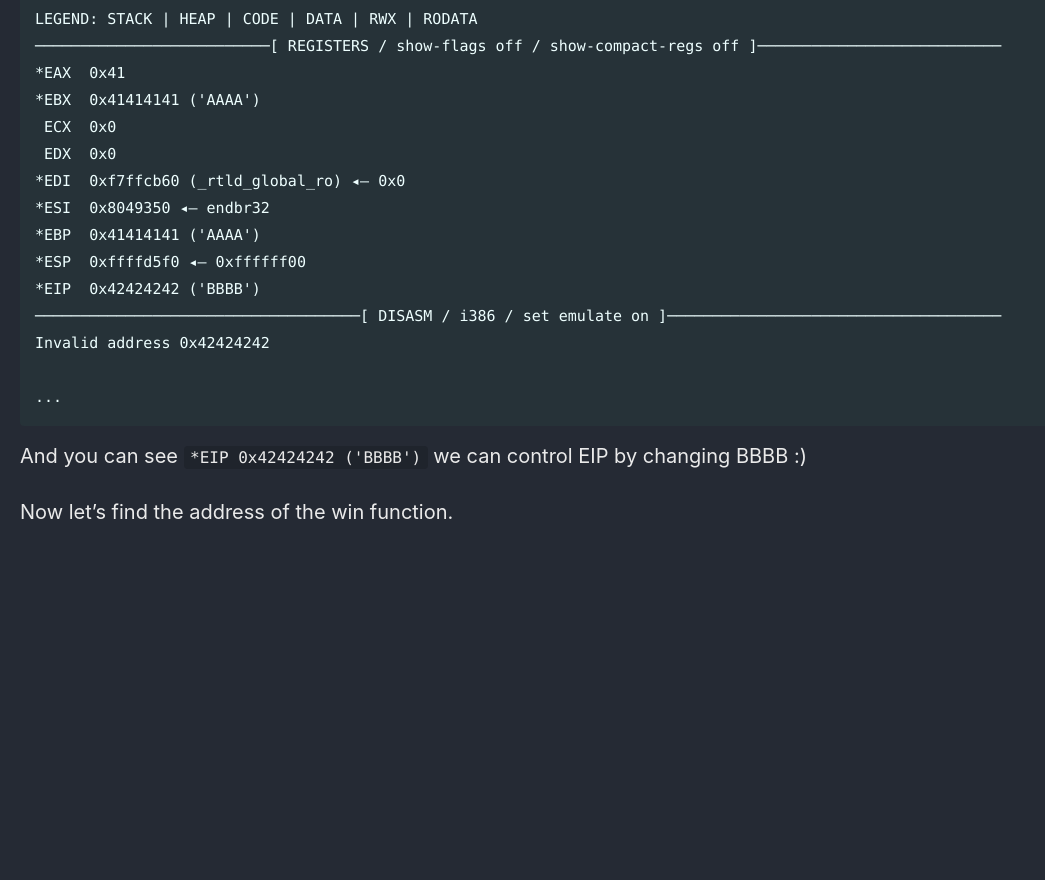
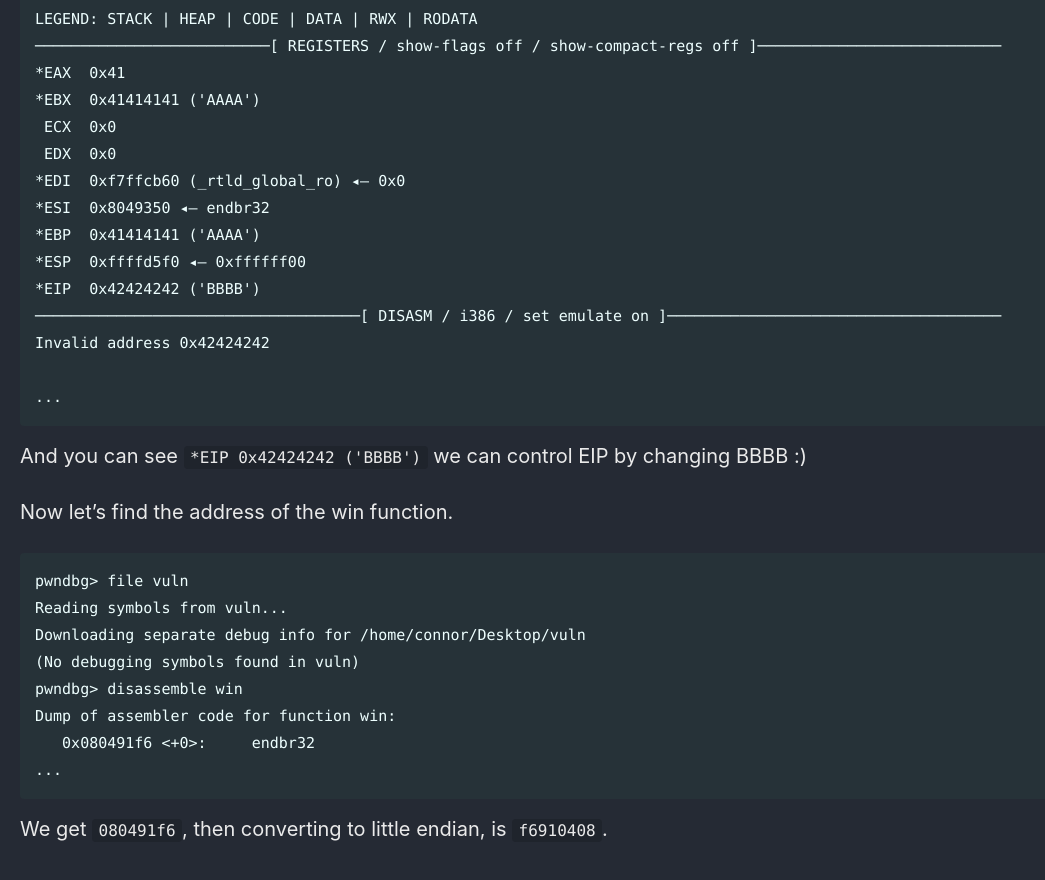
Before and after one commit to Connor-McCartney/Connor-McCartney.github.io, a Jekyll site: the page built from _pages/misc/pwn.md, in a window 1280 px wide and 900 px high, scrolled down 3655 px. Shown: the top 880 px of the window, without its empty margins (0-1045 px from the left). Built offline with Jekyll 4.4.1, drawn with Linux system fonts in a browser that asks for light colours; cached includes are drawn as plain includes; before the commit the page ends 4238 px from its top, so only the background shows below that.

Commit message:
Update pwn.md

````diff
--- a/_pages/misc/pwn.md
+++ b/_pages/misc/pwn.md
@@ -164,3 +164,16 @@ Invalid address 0x42424242
 And you can see `*EIP  0x42424242 ('BBBB')` we can control EIP by changing BBBB :)
 
 Now let's find the address of the win function.
+
+```
+pwndbg> file vuln
+Reading symbols from vuln...
+Downloading separate debug info for /home/connor/Desktop/vuln
+(No debugging symbols found in vuln)
+pwndbg> disassemble win
+Dump of assembler code for function win:
+   0x080491f6 <+0>:     endbr32
+...
+```
+
+We get `080491f6`, then converting to little endian, is `f6910408`.
````
